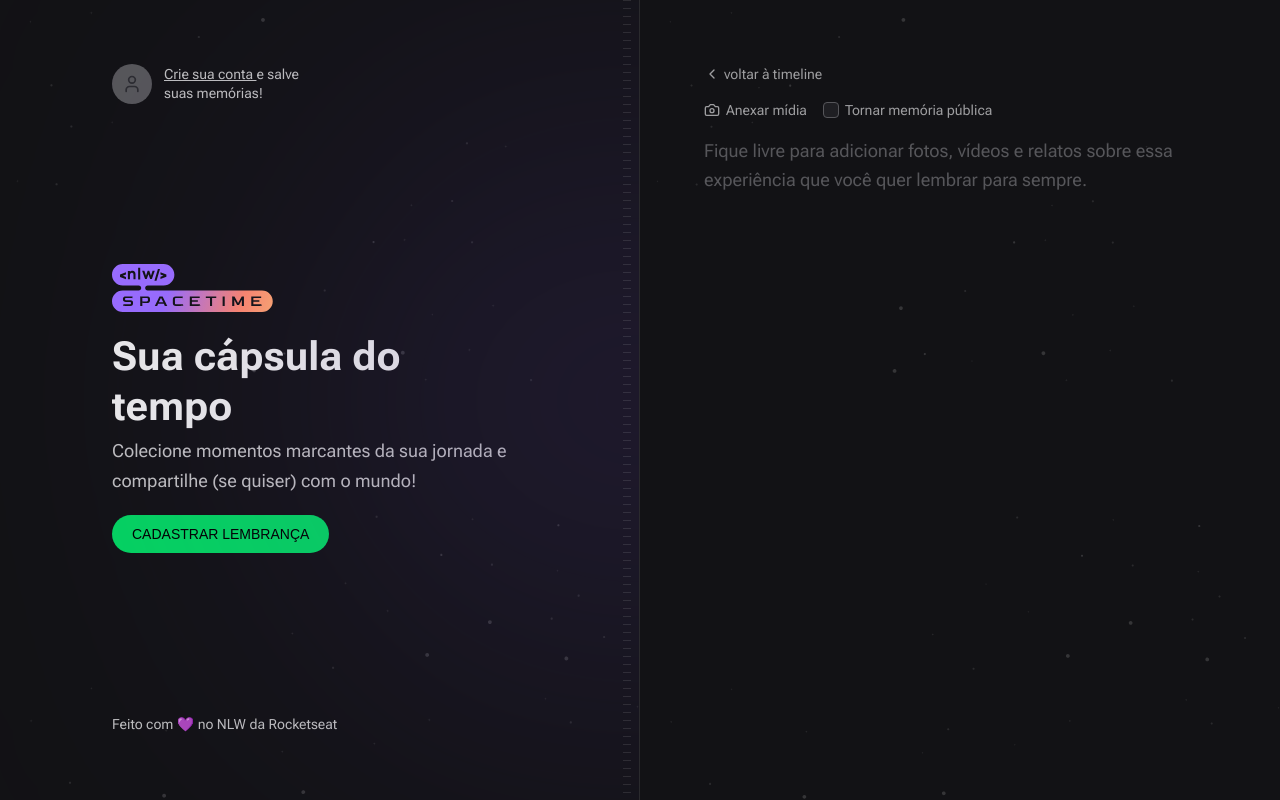
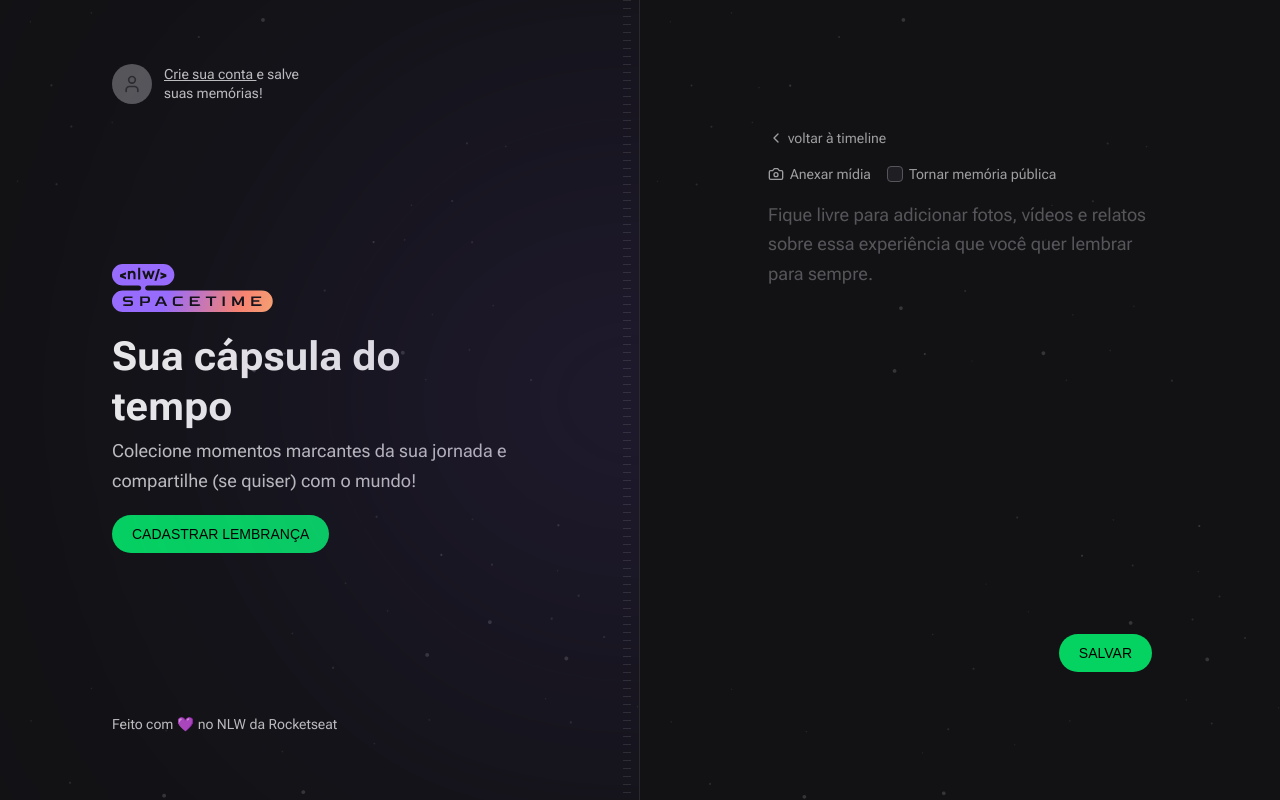
Before and after one commit to lfeliperibeiro/nlw-spacetime-web, a Next.js app: page /memories/new in a window 1280 px wide. Built offline with nearby package versions, Linux system fonts and the light colour scheme; no server answers; a web font is replaced by a local one.

Commit message:
refactor: move media picker for separate and form

```diff
--- a/src/app/memories/new/page.tsx
+++ b/src/app/memories/new/page.tsx
@@ -1,9 +1,10 @@
-import { Camera, ChevronLeft } from 'lucide-react'
+import { ChevronLeft } from 'lucide-react'
 import Link from 'next/link'
+import { NewMemoryForm } from '@/components/NewMemoryForm'
 
 export default function NewMemory() {
   return (
-    <div className="flex flex-1 flex-col gap-4">
+    <div className="flex flex-1 flex-col gap-4 p-16">
       <Link
         href="/"
         className="flex items-center gap-1 text-sm  text-gray-200 hover:text-gray-100"
@@ -11,38 +12,7 @@
         <ChevronLeft className="h-4 w-4" />
         voltar à timeline
       </Link>
-      <form className="flex flex-1 flex-col gap-2">
-        <div className="flex items-center gap-4">
-          <label
-            htmlFor="media"
-            className="flex cursor-pointer items-center gap-1.5 text-sm text-gray-200 hover:text-gray-100"
-          >
-            <Camera className="h-4 w-4" />
-            Anexar mídia
-          </label>
-
-          <label
-            htmlFor="isPublic"
-            className="flex items-center gap-1.5 text-sm text-gray-200 hover:text-gray-100"
-          >
-            <input
-              type="checkbox"
-              name="isPublic"
-              id="isPublic"
-              value="true"
-              className="h-4 w-4 rounded border-gray-400 bg-gray-700 text-purple-500"
-            />
-            Tornar memória pública
-          </label>
-        </div>
-        <input type="file" id="media" className="invisible h-0 w-0" />
-        <textarea
-          name="content"
-          spellCheck={false}
-          className="w-full flex-1 resize-none rounded border-0 bg-transparent p-0 text-lg leading-relaxed text-gray-100 placeholder:text-gray-400 focus:ring-0"
-          placeholder="Fique livre para adicionar fotos, vídeos e relatos sobre essa experiência que você quer lembrar para sempre."
-        />
-      </form>
+      <NewMemoryForm />
     </div>
   )
 }
--- /dev/null
+++ b/src/components/MediaPicker.tsx
@@ -0,0 +1,39 @@
+'use client'
+
+import { ChangeEvent, useState } from 'react'
+
+export function MediaPicker() {
+  const [preview, setPreview] = useState<null | string>(null)
+  function onFileSelected(event: ChangeEvent<HTMLInputElement>) {
+    const { files } = event.target
+
+    if (!files) {
+      return
+    }
+
+    const previewUrl = URL.createObjectURL(files[0])
+
+    setPreview(previewUrl)
+  }
+
+  return (
+    <>
+      <input
+        onChange={onFileSelected}
+        name={'coverUrl'}
+        type="file"
+        id="media"
+        accept={'image/*'}
+        className="invisible h-0 w-0"
+      />
+      {preview && (
+        // eslint-disable-next-line @next/next/no-img-element
+        <img
+          src={preview}
+          alt=""
+          className={' aspect-video w-full rounded-lg object-cover'}
+        />
+      )}
+    </>
+  )
+}
--- /dev/null
+++ b/src/components/NewMemoryForm.tsx
@@ -0,0 +1,91 @@
+'use client'
+
+import { Camera } from 'lucide-react'
+import { MediaPicker } from '@/components/MediaPicker'
+import { FormEvent } from 'react'
+import Cookie from 'js-cookie'
+import { api } from '@/lib/api'
+import { useRouter } from 'next/navigation'
+
+export function NewMemoryForm() {
+  const router = useRouter()
+  async function handleCreateMemory(event: FormEvent<HTMLFormElement>) {
+    event.preventDefault()
+
+    const formData = new FormData(event.currentTarget)
+
+    const fileToUpload = formData.get('coverUrl')
+
+    let coverUrl = ''
+
+    if (fileToUpload) {
+      const uploadFormData = new FormData()
+      uploadFormData.set('file', fileToUpload)
+
+      const uploadResponse = await api.post('/upload', uploadFormData)
+
+      coverUrl = uploadResponse.data.fileUrl
+    }
+
+    const token = Cookie.get('token')
+
+    await api.post(
+      '/memories',
+      {
+        coverUrl,
+        content: formData.get('content'),
+        isPublic: formData.get('isPublic'),
+      },
+      {
+        headers: {
+          Authorization: `Bearer ${token}`,
+        },
+      },
+    )
+    router.push('/')
+  }
+
+  return (
+    <form onSubmit={handleCreateMemory} className="flex flex-1 flex-col gap-2">
+      <div className="flex items-center gap-4">
+        <label
+          htmlFor="media"
+          className="flex cursor-pointer items-center gap-1.5 text-sm text-gray-200 hover:text-gray-100"
+        >
+          <Camera className="h-4 w-4" />
+          Anexar mídia
+        </label>
+
+        <label
+          htmlFor="isPublic"
+          className="flex items-center gap-1.5 text-sm text-gray-200 hover:text-gray-100"
+        >
+          <input
+            type="checkbox"
+            name="isPublic"
+            id="isPublic"
+            value="true"
+            className="h-4 w-4 rounded border-gray-400 bg-gray-700 text-purple-500"
+          />
+          Tornar memória pública
+        </label>
+      </div>
+      <MediaPicker />
+      <textarea
+        name="content"
+        spellCheck={false}
+        className="w-full flex-1 resize-none rounded border-0 bg-transparent p-0 text-lg leading-relaxed text-gray-100 placeholder:text-gray-400 focus:ring-0"
+        placeholder="Fique livre para adicionar fotos, vídeos e relatos sobre essa experiência que você quer lembrar para sempre."
+      />
+
+      <button
+        type="submit"
+        className={
+          'inline-block self-end rounded-full bg-green-500 px-5 py-3 font-alt text-sm uppercase leading-none text-black hover:bg-green-600'
+        }
+      >
+        Salvar
+      </button>
+    </form>
+  )
+}
```
